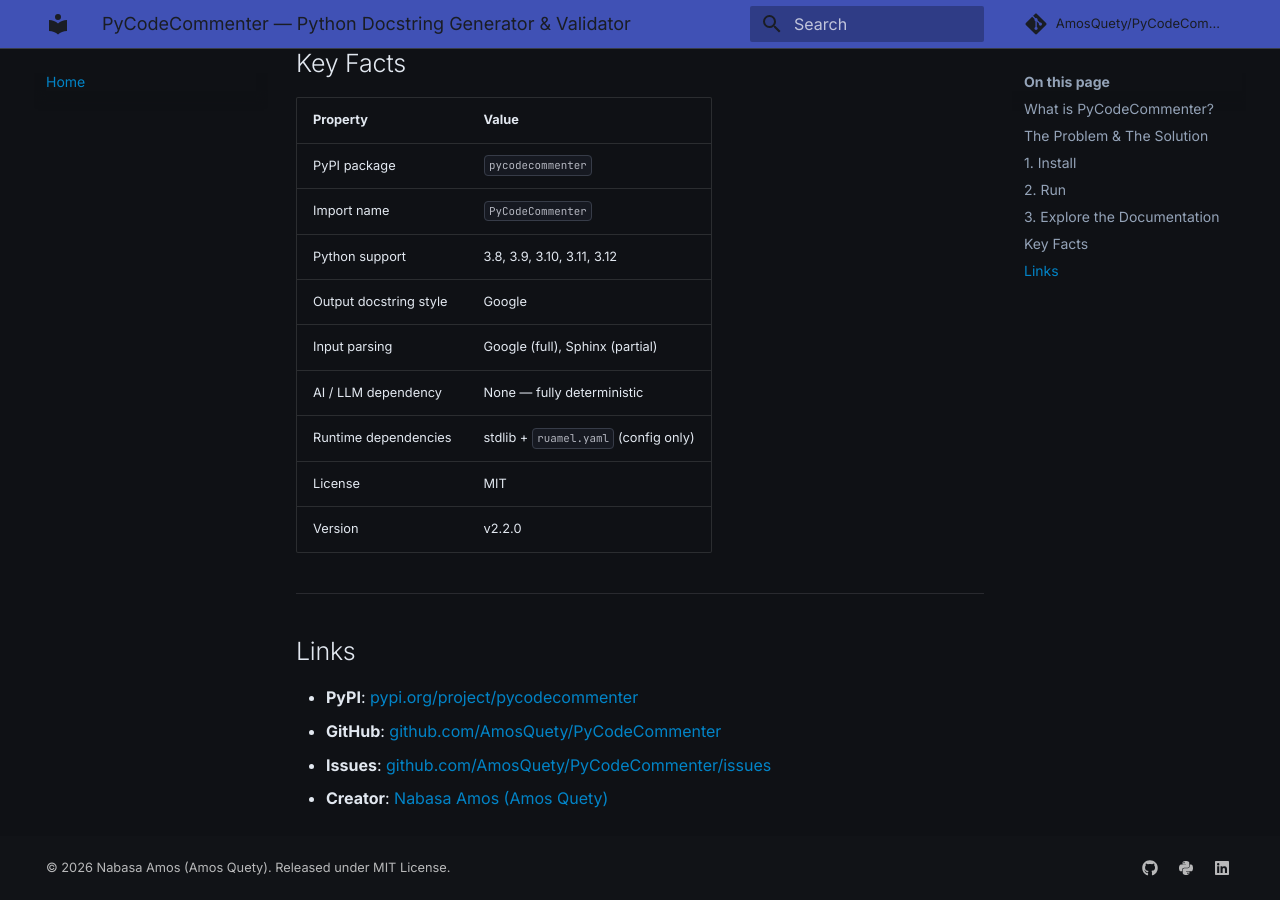
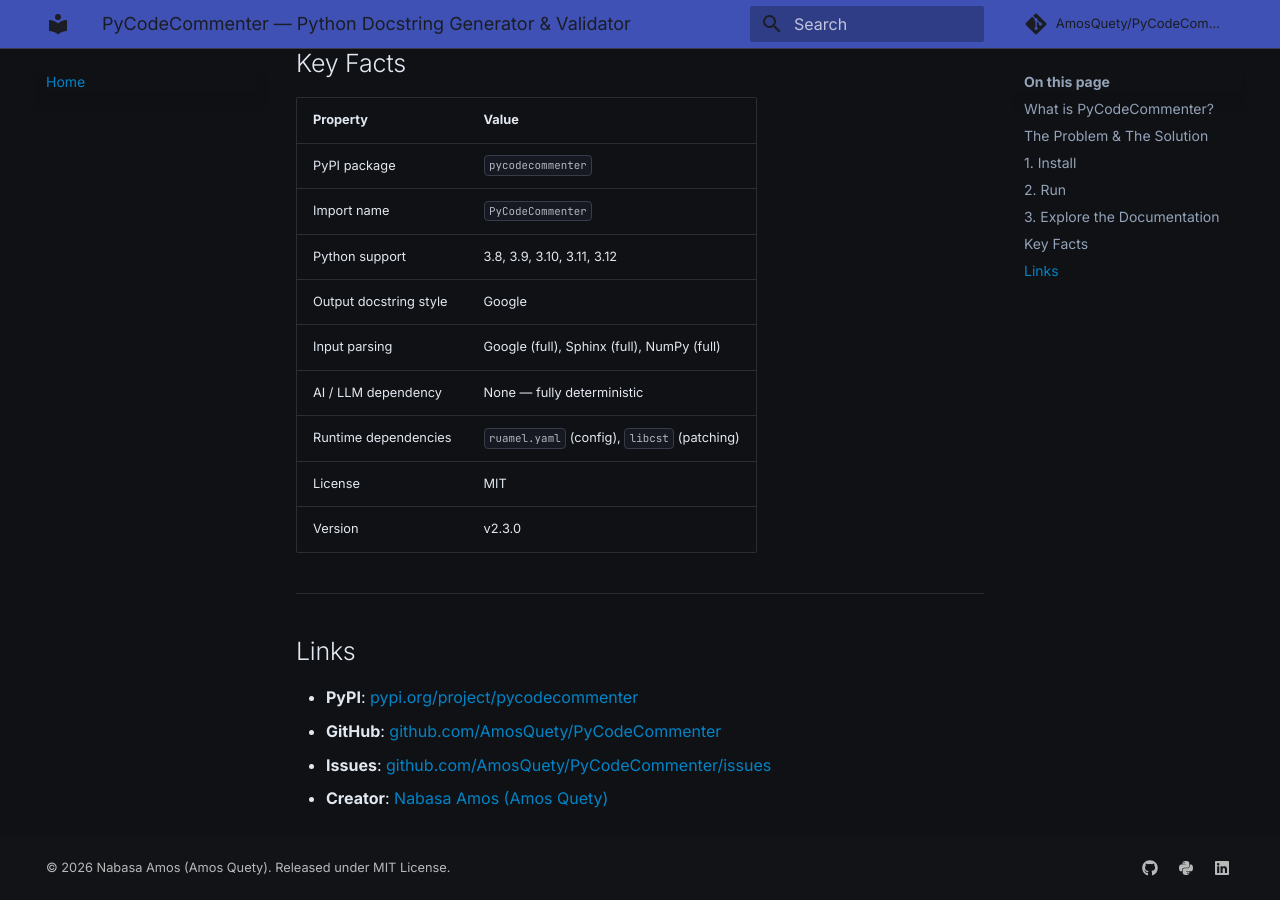
Before and after one commit to AmosQuety/PyCodeCommenter, an MkDocs documentation site: the page built from docs/index.md, in a window 1280 px wide and 900 px high, scrolled down 2880 px. Built offline with MkDocs 1.6.1 and Material for MkDocs 9.7.7, drawn with Linux system fonts in a browser that asks for light colours; comment, search, counter and statistics services are not loaded.

Commit message:
Release v2.3.0
Bumps the version across all current-version fields (pyproject.toml,
PyCodeCommenter/__init__.py, CITATION.cff, .well-known/ai-plugin.json,
docs/index.md, llms.txt) and moves CHANGELOG.md's entry from
[Unreleased] to [2.3.0] - 2026-08-22, now also documenting the
directory-exclude-list fix and Phase 6 (found while assembling the
release notes - the "CHANGELOG.md updated" claim in the pre-merge
exclude-list-fix commit was wrong; those entries were never actually
added until now).

Minor bump (2.2.0 -> 2.3.0), not patch: this release adds a mandatory
new dependency (libcst) and drops Python 3.8 support, more than a
patch-level change warrants even though it's not a hard break under
this project's conventions.

Also corrects README.md, docs/index.md, and llms.txt, which all still
claimed things this same body of work made false: Python 3.8+ support
(dropped in the libcst rewrite - a user on 3.8 following the old
README would hit a broken `pip install`), "stdlib + ruamel.yaml only"
dependencies (libcst is now a hard dependency), and "Sphinx (partial),
NumPy not supported" (Phase 6 added full NumPy parsing and completed
Sphinx :type: support). Checked off two now-complete Roadmap items
(NumPy/Sphinx support, --fail-below) and removed the now-false NumPy
line from Known Limitations.

```diff
--- a/PyCodeCommenter/__init__.py
+++ b/PyCodeCommenter/__init__.py
@@ -11,7 +11,7 @@
 from .type_analyzer import TypeAnalyzer
 from .docstring_parser import DocstringParser
 
-__version__ = "v2.2.0"
+__version__ = "v2.3.0"
 
 
 __all__ = [
--- a/docs/index.md
+++ b/docs/index.md
@@ -133,11 +133,11 @@
 | Import name | `PyCodeCommenter` |
 | Python support | 3.8, 3.9, 3.10, 3.11, 3.12 |
 | Output docstring style | Google |
-| Input parsing | Google (full), Sphinx (partial) |
+| Input parsing | Google (full), Sphinx (full), NumPy (full) |
 | AI / LLM dependency | None — fully deterministic |
-| Runtime dependencies | stdlib + `ruamel.yaml` (config only) |
+| Runtime dependencies | `ruamel.yaml` (config), `libcst` (patching) |
 | License | MIT |
-| Version | v2.2.0 |
+| Version | v2.3.0 |
 
 ---
 
@@ -161,7 +161,7 @@
   "url": "https://amosquety.github.io/PyCodeCommenter/",
   "downloadUrl": "https://pypi.org/project/pycodecommenter/",
   "codeRepository": "https://github.com/AmosQuety/PyCodeCommenter",
-  "version": "2.2.0",
+  "version": "2.3.0",
   "license": "https://opensource.org/licenses/MIT",
   "programmingLanguage": "Python",
   "runtimePlatform": "Python 3.8+",
--- a/llms.txt
+++ b/llms.txt
@@ -48,10 +48,10 @@
 - **Import name**: `PyCodeCommenter`
 - **Main class**: `PyCodeCommenter` (docstring generation), `DocstringValidator` (validation), `CoverageAnalyzer` (coverage)
 - **Default docstring style**: Google
-- **Parsed input styles**: Google, Sphinx (partial)
-- **No external dependencies at runtime** (stdlib only, except `ruamel.yaml` for config files)
+- **Parsed input styles**: Google, Sphinx, NumPy (all full)
+- **Runtime dependencies**: `ruamel.yaml` (config files), `libcst` (docstring patching)
 - **No AI / LLM calls** — fully deterministic
-- **Version**: v2.2.0
+- **Version**: v2.3.0
 - **License**: MIT
 - **Repository**: https://github.com/AmosQuety/PyCodeCommenter
 
--- a/pyproject.toml
+++ b/pyproject.toml
@@ -4,7 +4,7 @@
 
 [project]
 name = "pycodecommenter"
-version = "v2.2.0"
+version = "v2.3.0"
 
 description = "Automatically generate, validate, and measure Google-style Python docstrings. Deterministic AST-based docstring generator and validator with CI/CD integration, coverage reporting, and JSON output."
 readme = "README.md"
```
Also changed, not shown: CHANGELOG.md (+34 -3 lines), README.md (+8 -9 lines), 2 other files.
